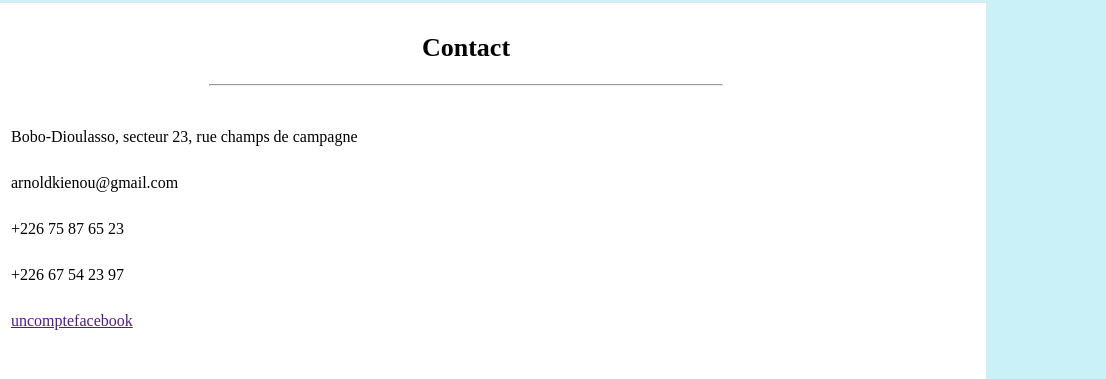
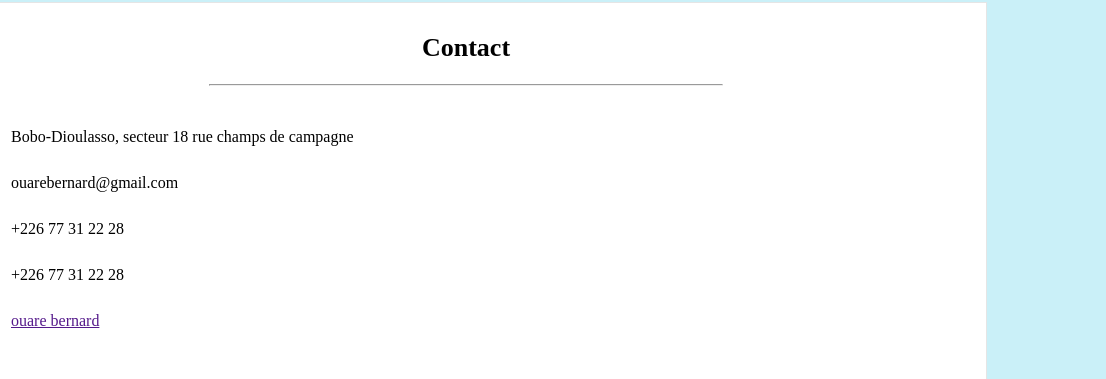
Before and after one commit to MastArnold/CampagneNeya, a website: page index.html in a window 1280 px wide. Shown: the part 2114-2493 px from the top of the page, 174-1280 px from the left. Drawn offline with Linux system fonts and the light colour scheme; files whose address does not match are found by name.

Commit message:
Update index.html

```diff
--- a/index.html
+++ b/index.html
@@ -189,23 +189,23 @@
         <div class="contact-tag">
             <div class="tag">
                 <i class="ico ico-adresse"></i>
-                <label for="">Bobo-Dioulasso, secteur 23, rue champs de campagne</label>
+                <label for="">Bobo-Dioulasso, secteur 18 rue champs de campagne</label>
             </div>
             <div class="tag">
                 <i class="ico ico-gmail"></i>
-                <label for="">arnoldkienou@gmail.com</label>
+                <label for="">ouarebernard@gmail.com</label>
             </div>
             <div class="tag">
                 <i class="ico ico-phone"></i>
-                <label for="">+226 75 87 65 23</label>
+                <label for="">+226 77 31 22 28</label>
             </div>
             <div class="tag">
                 <i class="ico ico-whatsapp"></i>
-                <label for="">+226 67 54 23 97</label>
+                <label for="">+226 77 31 22 28</label>
             </div>
             <div class="tag">
                 <i class="ico ico-facebook"></i>
-                <label for=""><a href="">uncomptefacebook</a></label>
+                <label for=""><a href="">ouare bernard</a></label>
             </div>
         </div>
         <form method="POST" action="#" class="contact-form" id="contact-form">
```
